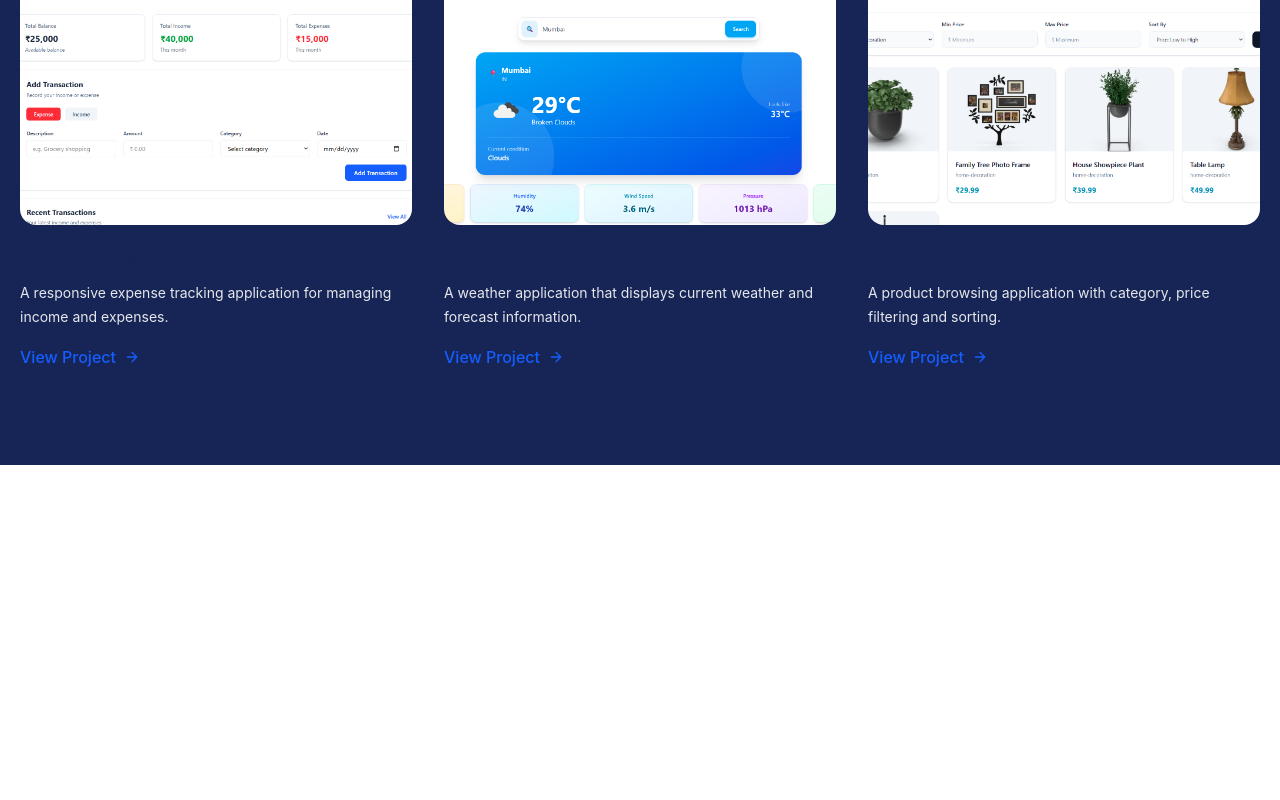
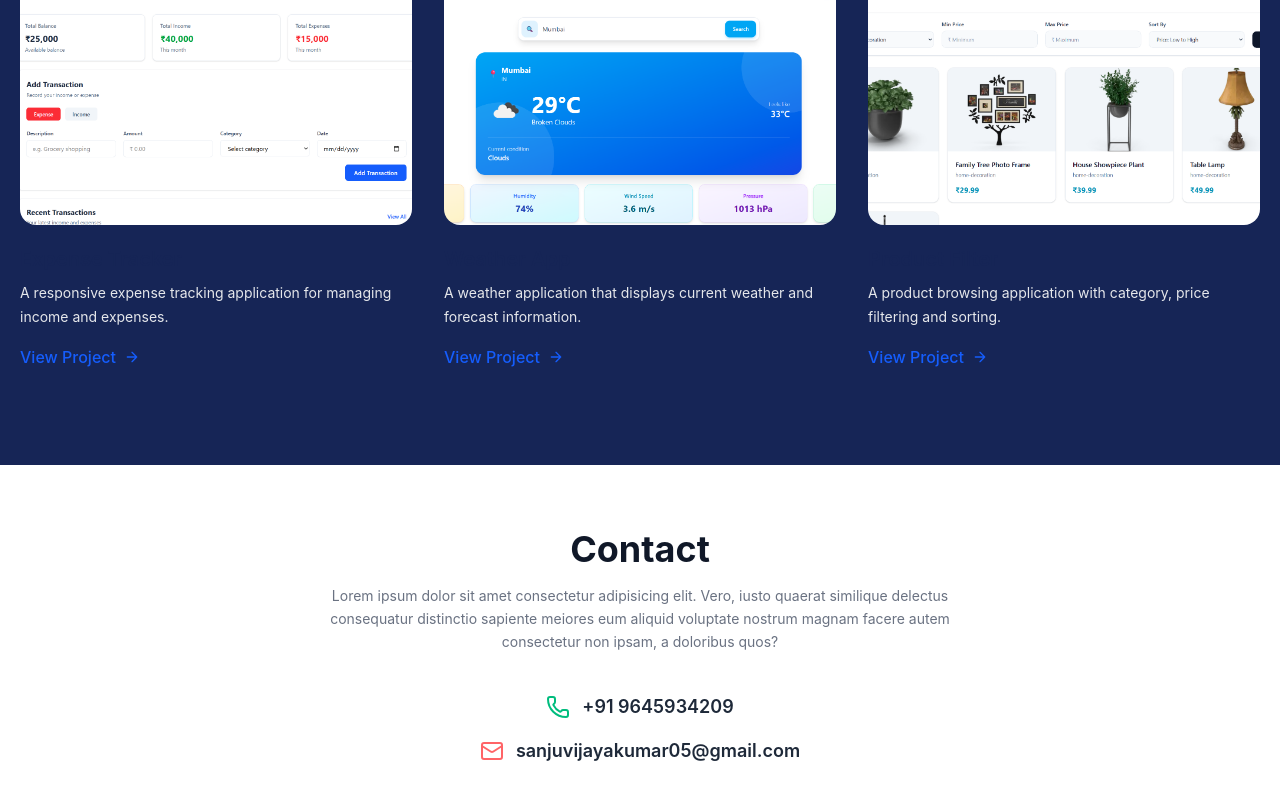
Before and after one commit to SanjuVijayakumar/portfolio, a React app: page / in a window 1280 px wide. Shown: the part 2871-3671 px from the top of the page. Before the commit the page ends 3336 px from the top, so only its background shows below. Built offline with nearby package versions, Linux system fonts and the light colour scheme; the HTML template or start-up script is replaced by a standard one.

Commit message:
Contact section created

```diff
--- a/package.json
+++ b/package.json
@@ -12,8 +12,11 @@
   "dependencies": {
     "@tailwindcss/vite": "^4.3.3",
     "aos": "^2.3.4",
+    "lucide-react": "^1.44.0",
     "react": "^19.2.8",
     "react-dom": "^19.2.8",
+    "react-icons": "^5.7.0",
+    "simple-icons": "^16.30.0",
     "tailwindcss": "^4.3.3"
   },
   "devDependencies": {
--- a/src/App.jsx
+++ b/src/App.jsx
@@ -5,6 +5,7 @@ import Hero from './components/hero/Hero'
 import Skills from './components/skills/Skills'
 import Experience from './components/experience/Experience'
 import Projects from './components/projects/Projects'
+import Contact from './components/contact/Contact'
 
 function App() {
   useEffect(()=> {
@@ -19,6 +20,7 @@ function App() {
       <Skills />
       <Experience />
       <Projects />
+      <Contact />
     </main>
   )
 }
--- /dev/null
+++ b/src/components/contact/Contact.jsx
@@ -0,0 +1,72 @@
+import React from 'react'
+import { Phone, Mail } from 'lucide-react'
+import { FaLinkedin } from 'react-icons/fa'
+
+export default function Contact() {
+  return (
+    <section id='contact' className='py-16 bg-white text-center'>
+      <div className='container mx-auto px-4 max-w-3xl'>
+
+        {/* Heading */}
+        <h2
+          data-aos='fade-up'
+          data-aos-duration='800'
+          className='text-4xl font-bold text-gray-900 mb-4'
+        >
+          Contact
+        </h2>
+
+        {/* Description */}
+        <p
+          data-aos='fade-up'
+          data-aos-delay='200'
+          data-aos-duration='800'
+          className='text-gray-500 text-sm leading-relaxed mb-10 max-w-2xl mx-auto'
+        >
+          Lorem ipsum dolor sit amet consectetur adipisicing elit. Vero, iusto
+          quaerat similique delectus consequatur distinctio sapiente meiores
+          eum aliquid voluptate nostrum magnam facere autem consectetur non
+          ipsam, a doloribus quos?
+        </p>
+
+        {/* Contact Details */}
+        <div className='flex flex-col items-center justify-center space-y-4 text-gray-800 font-semibold text-lg'>
+
+          {/* Phone */}
+          <div
+            data-aos='fade-right'
+            data-aos-delay='300'
+            data-aos-duration='800'
+            className='flex items-center space-x-3'
+          >
+            <Phone className='w-6 h-6 text-emerald-500' />
+            <span>+91 9645934209</span>
+          </div>
+
+          {/* Email */}
+          <div
+            data-aos='fade-left'
+            data-aos-delay='450'
+            data-aos-duration='800'
+            className='flex items-center space-x-3'
+          >
+            <Mail className='w-6 h-6 text-red-400' />
+            <span>sanjuvijayakumar05@gmail.com</span>
+          </div>
+
+          {/* LinkedIn */}
+          <div
+            data-aos='fade-right'
+            data-aos-delay='600'
+            data-aos-duration='800'
+            className='flex items-center space-x-3'
+          >
+            <FaLinkedin className='w-6 h-6 text-sky-500' />
+            <span>sanju-vijayakumar</span>
+          </div>
+
+        </div>
+      </div>
+    </section>
+  )
+}
--- a/src/components/experience/Experience.jsx
+++ b/src/components/experience/Experience.jsx
@@ -4,7 +4,7 @@ export default function Experience() {
   const experiences = [
     {
       id: 1,
-      year: '2025 - Present',
+      year: 'Present',
       title: 'MERN Stack Developer',
       description:
         'Building modern web applications using React.js, Node.js, Express.js and MongoDB.',
```
Also changed, not shown: 1 other file (tests, documents, lock files or other folders).
